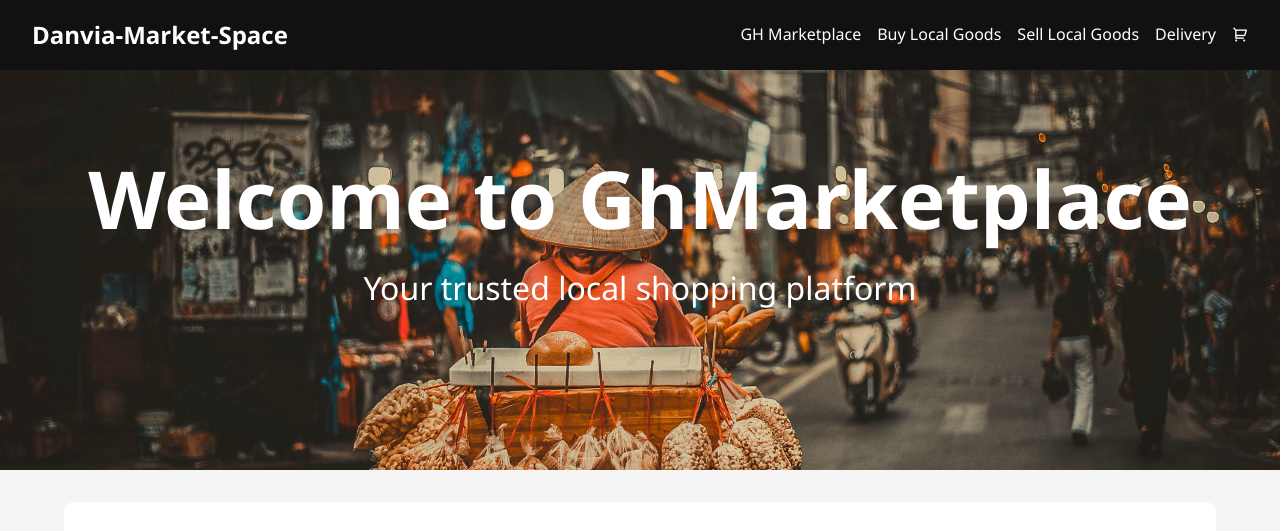
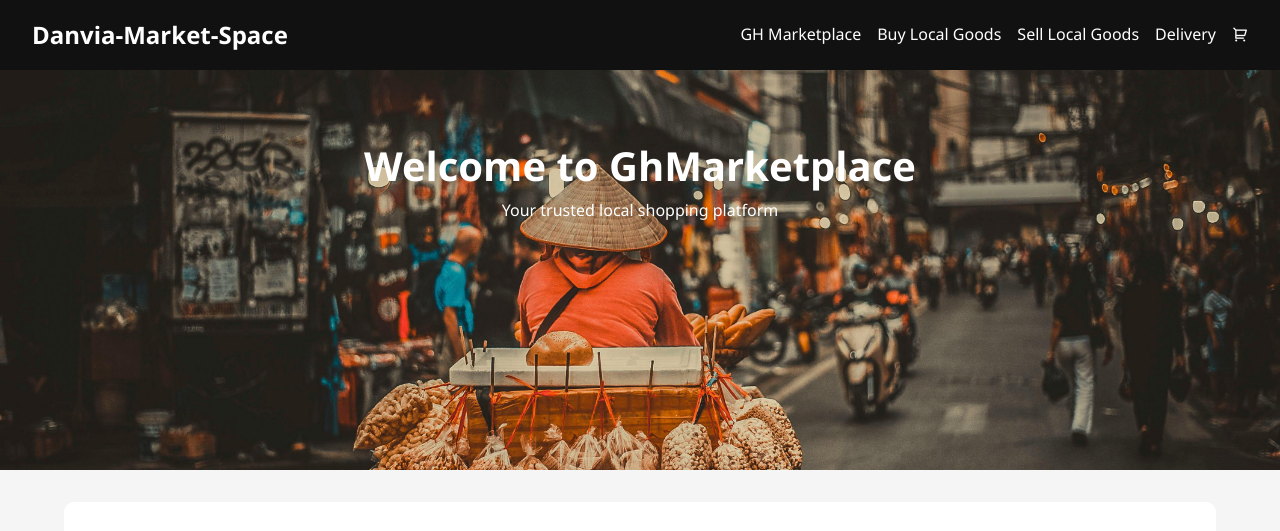
Before and after one commit to DaniellaBoateng/Danvia-Market-Space, a plain HTML site: page index.html in a window 1280 px wide. Shown: the top 531 px of the page. Drawn offline with nearby package versions, Linux system fonts and the light colour scheme.

Commit message:
Update style.css

```diff
--- a/css/style.css
+++ b/css/style.css
@@ -56,10 +56,10 @@ nav a {
   height: 50vh;
 }
 .hero h1{
-  font-size: 5rem;
+  font-size: 2.5rem;
 }
 .hero p{
-  font-size: 2rem;
+  font-size: 1rem;
 }
 
 /* Sections */
```
